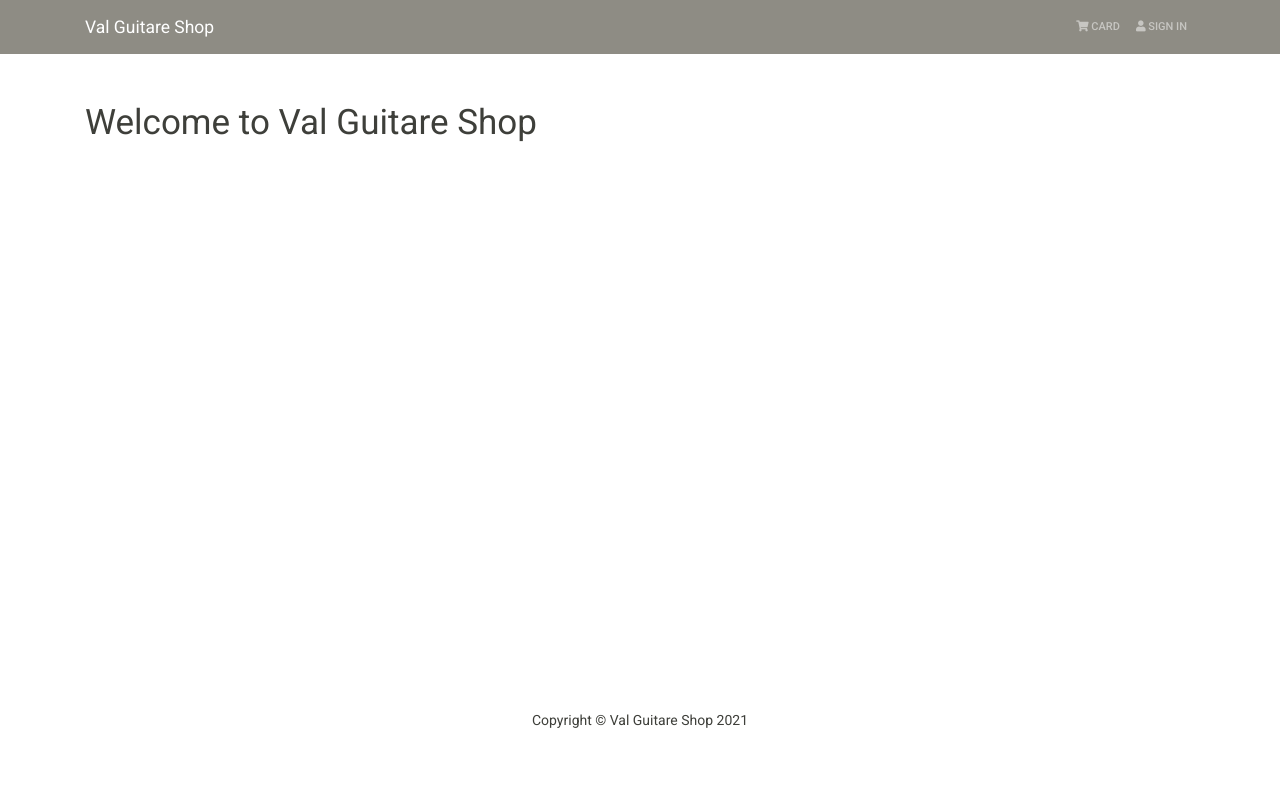
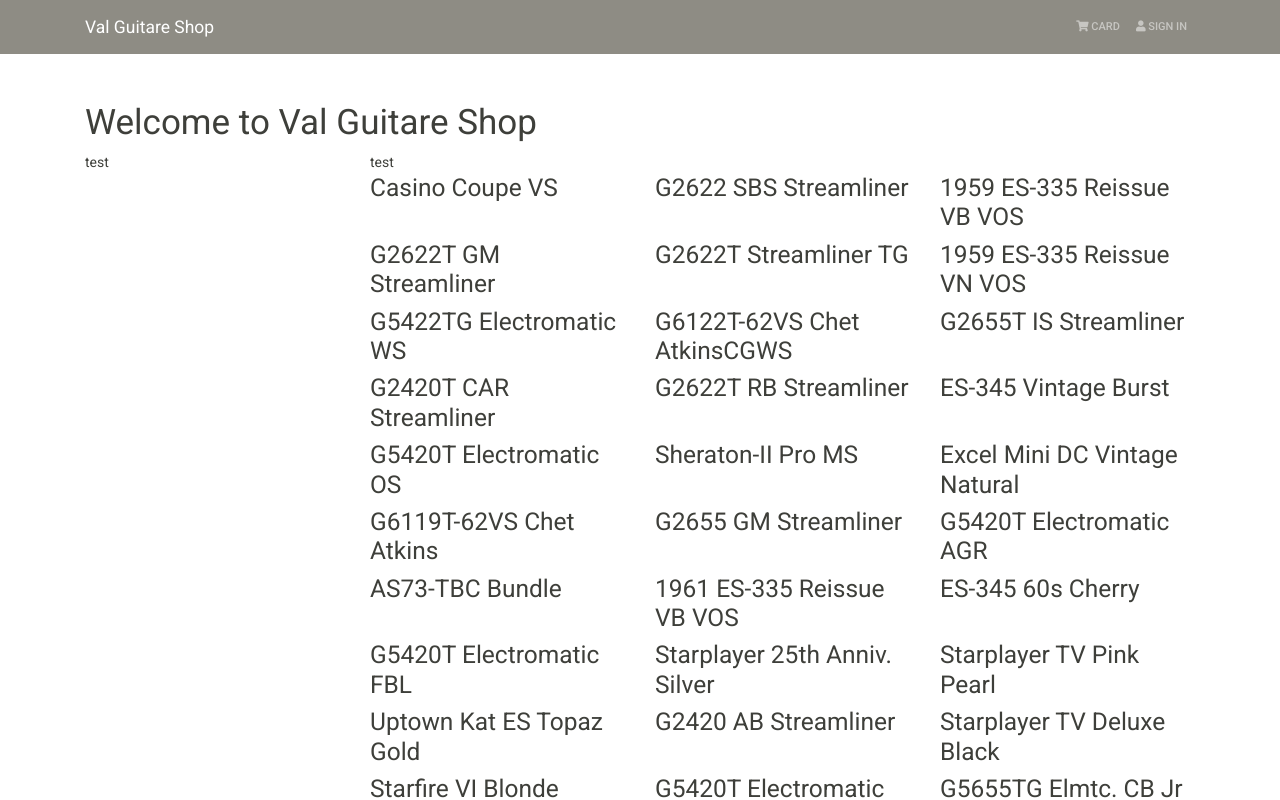
Before and after one commit to edineu/_valGuitareShop, a React (Create React App) app: page / in a window 1280 px wide. Shown: the top 800 px of the page. Built offline with nearby package versions, Linux system fonts and the light colour scheme.

Commit message:
json doc is loaged to the homepage and readty to be populated

```diff
--- a/src/App.js
+++ b/src/App.js
@@ -2,6 +2,7 @@
 import { Container } from 'react-bootstrap'
 import Header from './components/Header'
 import Footer from './components/Footer'
+import HomePage from './pages/HomePage'
 
 const App = () => {
   return (
@@ -10,6 +11,7 @@
       <main className='py-5 '>
         <Container>
           <h1>Welcome to Val Guitare Shop</h1>
+          <HomePage />
         </Container>
       </main>
       <Footer />
--- /dev/null
+++ b/src/pages/HomePage.js
@@ -0,0 +1,29 @@
+import React from 'react'
+import { Row, Col } from 'react-bootstrap'
+import products from '../products'
+
+const HomePage = () => {
+  return (
+    <>
+      <Row>
+        <Col md={3} sm={6} xs={3}>
+          test
+        </Col>
+        <Col>
+          <Row>
+            <Col>test</Col>
+          </Row>
+          <Row>
+            {products.articles.map((articles) => (
+              <Col key={articles.id} sm={6} md={4} lg={4} xl={4}>
+                <h3>{articles.name}</h3>
+              </Col>
+            ))}
+          </Row>
+        </Col>
+      </Row>
+    </>
+  )
+}
+
+export default HomePage
```
